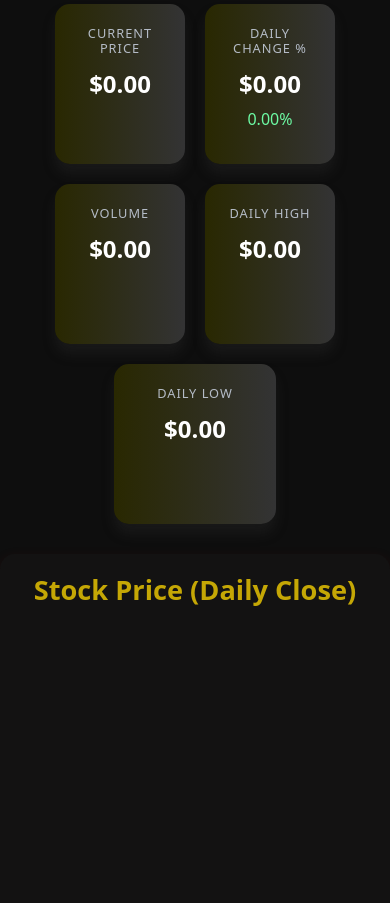
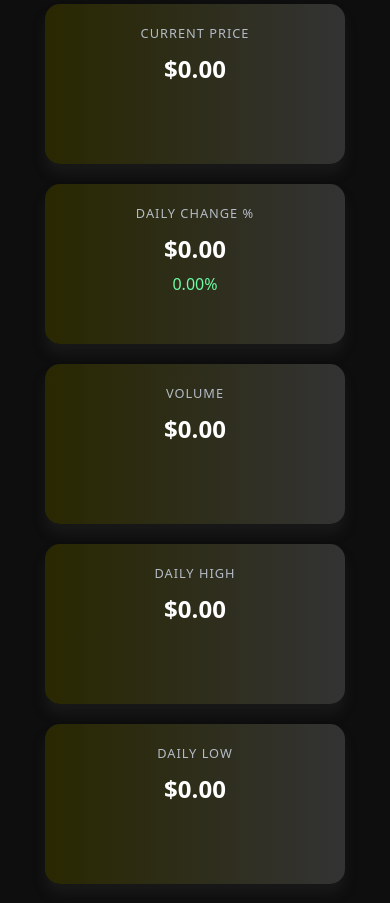
Before and after one commit to Kartik-750/Hackthon, a plain HTML site: page index.html in a window 390 px wide. Shown: the part 381-1284 px from the top of the page. Drawn offline with nearby package versions, Linux system fonts and the light colour scheme.

Commit message:
Added responsiveness in the web

```diff
--- a/index.html
+++ b/index.html
@@ -42,30 +42,29 @@
     </div>
 
     <div class="card-container" id="stockinfo">
-        <div class="container">
-                <div class="row justify-content-center">
-                    <div class="info-card col-4 col-md-4 col-lg-4 ">
+        <div class="d-flex flex-wrap justify-content-center">
+                    <div class="info-card ">
                         <h3>Current Price</h3>
                         <div id="price" class="value">$0.00</div>
                     </div>
-                    <div class="info-card col-4 col-md-4 col-lg-4  ">
+                    <div class="info-card  ">
                         <h3>Daily Change %</h3>
                         <div id="dailychange" class="value">$0.00</div>
                         <div id="dailychangepercent" class="change positive">0.00%</div>
                     </div>
-                    <div class="info-card col-4 col-md-4 col-lg-4">
+                    <div class="info-card">
                         <h3>Volume</h3>
                         <div id="volume" class="value">$0.00</div>
                     </div>
-                    <div class="info-card col-4 col-md-4 col-lg-4  ">
+                    <div class="info-card  ">
                         <h3>Daily High</h3>
                         <div id="dailyhigh" class="value">$0.00</div>
                     </div>
-                    <div class="info-card col-5 col-md-4 col-lg-4">
+                    <div class="info-card">
                         <h3>Daily Low</h3>
                         <div id="dailylow" class="value">$0.00</div>
                     </div>
-             </div>
+
         </div>
     </div>
 
--- a/style.css
+++ b/style.css
@@ -149,6 +149,7 @@ span {
     box-shadow: 0 10px 12px rgba(41, 41, 41, 0.4);
     margin: 10px;
     height: 160px;
+    min-width: 300px;
 
 }
 .positive {
@@ -196,8 +197,8 @@ span {
     box-shadow: 0 6px 15px rgba(216, 8, 8, 0.113);
     margin-bottom: 20px;
     max-width: 800px;
-    margin-left: auto;
-    margin-right: auto;
+    margin-left: 15px;
+    margin-right: 15px;
     height: 400px;
     margin-top: 20px;
 }
```
